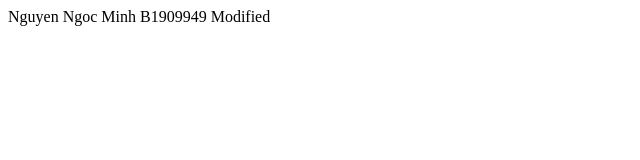
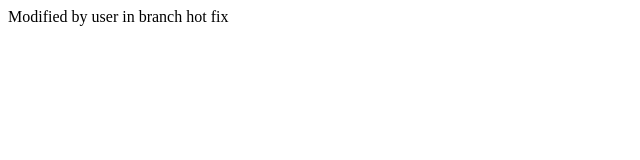
Before and after one commit to Haxxu/ct300-lab1-bt1, a plain HTML site: page index.html in a window 1280 px wide. Shown: the whole page, without its empty margins (0-640 px from the left). Drawn offline with Linux system fonts and the light colour scheme.

Commit message:
thay doi tap index.html

```diff
--- a/index.html
+++ b/index.html
@@ -7,9 +7,6 @@
     <title>CT300</title>
 </head>
 <body>
-    Nguyen Ngoc Minh
-    B1909949
-
-    Modified
+    Modified by user in branch hot fix
 </body>
 </html>
```
